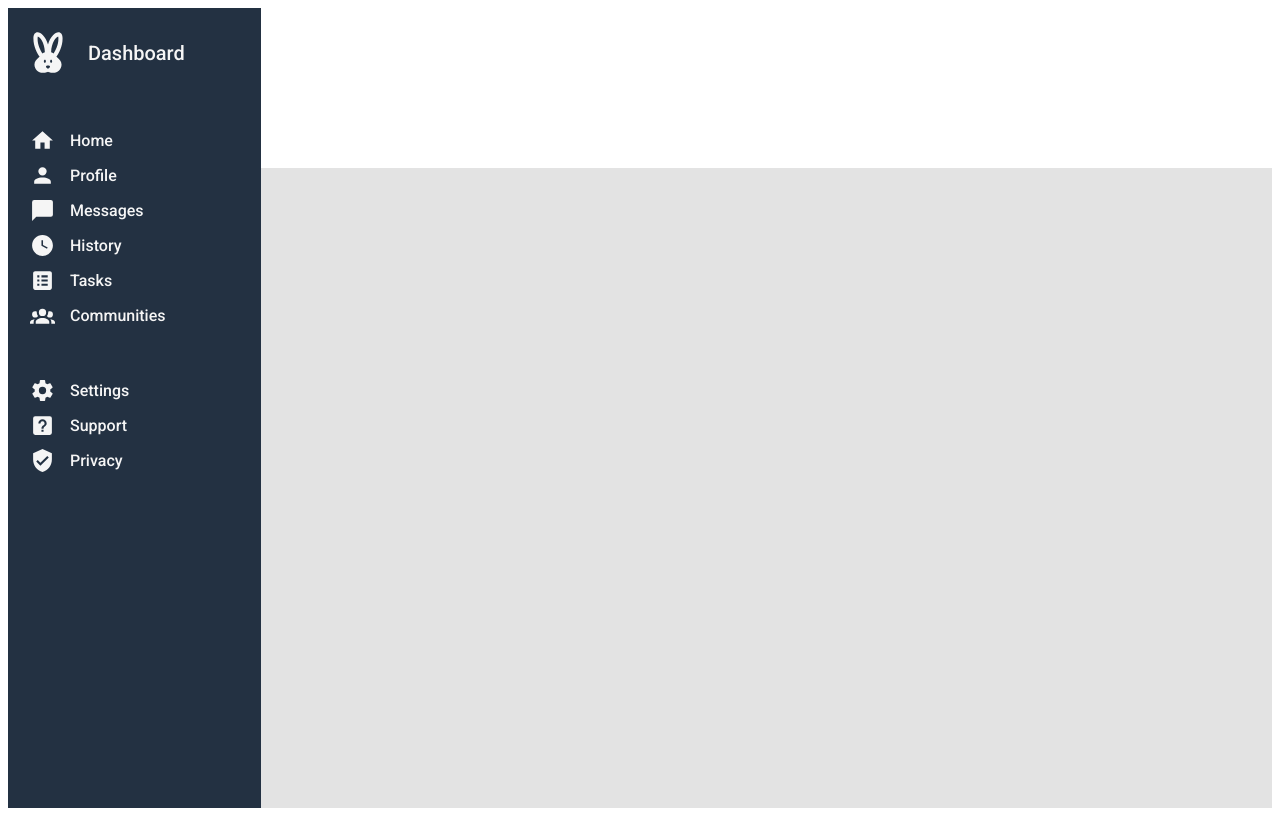
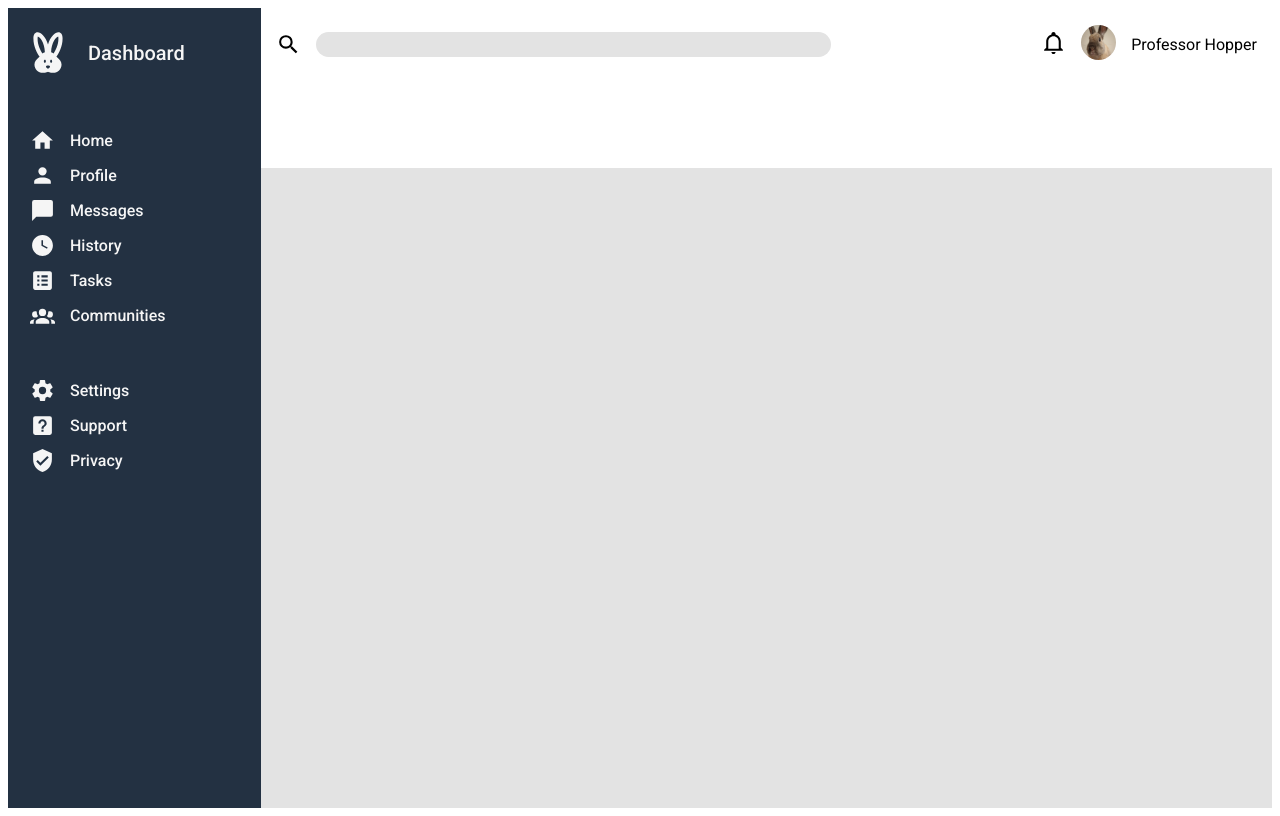
Before and after one commit to janeBenson/admin-dashboard, a plain HTML site: page index.html in a window 1280 px wide. Drawn offline with Linux system fonts and the light colour scheme.

Commit message:
Add content and styling to 1st header row

```diff
--- a/index.html
+++ b/index.html
@@ -110,7 +110,32 @@
 					</div>
 				</div>
 			</div>
-			<div class="header"></div>
+			<div class="header">
+				<div class="header-row-1">
+					<div class="search-wrapper">
+						<svg xmlns="http://www.w3.org/2000/svg" viewBox="0 0 24 24">
+							<title>magnify</title>
+							<path
+								d="M9.5,3A6.5,6.5 0 0,1 16,9.5C16,11.11 15.41,12.59 14.44,13.73L14.71,14H15.5L20.5,19L19,20.5L14,15.5V14.71L13.73,14.44C12.59,15.41 11.11,16 9.5,16A6.5,6.5 0 0,1 3,9.5A6.5,6.5 0 0,1 9.5,3M9.5,5C7,5 5,7 5,9.5C5,12 7,14 9.5,14C12,14 14,12 14,9.5C14,7 12,5 9.5,5Z"
+							/>
+						</svg>
+						<div class="search-bar"></div>
+					</div>
+					<div class="right-nav-content">
+						<div class="notifications">
+							<svg xmlns="http://www.w3.org/2000/svg" viewBox="0 0 24 24">
+								<title>bell-outline</title>
+								<path
+									d="M10 21H14C14 22.1 13.1 23 12 23S10 22.1 10 21M21 19V20H3V19L5 17V11C5 7.9 7 5.2 10 4.3V4C10 2.9 10.9 2 12 2S14 2.9 14 4V4.3C17 5.2 19 7.9 19 11V17L21 19M17 11C17 8.2 14.8 6 12 6S7 8.2 7 11V18H17V11Z"
+								/>
+							</svg>
+						</div>
+						<div class="account-img"><img src="./imgs/paz.jpg" alt="profile image" /></div>
+						<div class="account-name">Professor Hopper</div>
+					</div>
+				</div>
+				<div class="header-row-2"></div>
+			</div>
 			<div class="main-content"></div>
 		</div>
 	</body>
--- a/style.css
+++ b/style.css
@@ -30,15 +30,14 @@ a {
 	width: 50px;
 }
 .btn-group-1 svg,
-.btn-group-2 svg {
+.btn-group-2 svg,
+.header svg {
 	height: 25px;
 	width: 25px;
 }
 .sidebar svg path {
 	fill: whitesmoke;
 }
-
-/* make anchors flex items */
 .sidebar a {
 	display: flex;
 	align-items: center;
@@ -59,6 +58,36 @@ a {
 .header {
 	background-color: white;
 	grid-column: 2 / 3;
+	display: grid;
+	grid-template-rows: 1fr 2fr;
+	padding: 15px;
+}
+.header-row-1 {
+	display: grid;
+	grid-template-columns: 3fr 1fr;
+	align-items: center;
+}
+.search-wrapper {
+	display: flex;
+	align-items: center;
+	gap: 15px;
+}
+.search-bar {
+	height: 25px;
+	width: 70%;
+	border-radius: 50px;
+	background: #e3e3e3;
+}
+.right-nav-content {
+	display: flex;
+	gap: 15px;
+	align-items: center;
+	justify-content: end;
+}
+.account-img img {
+	height: 35px;
+	width: 35px;
+	border-radius: 100%;
 }
 .main-content {
 	background: #e3e3e3;
```
Also changed, not shown: imgs/paz.jpg (added).
